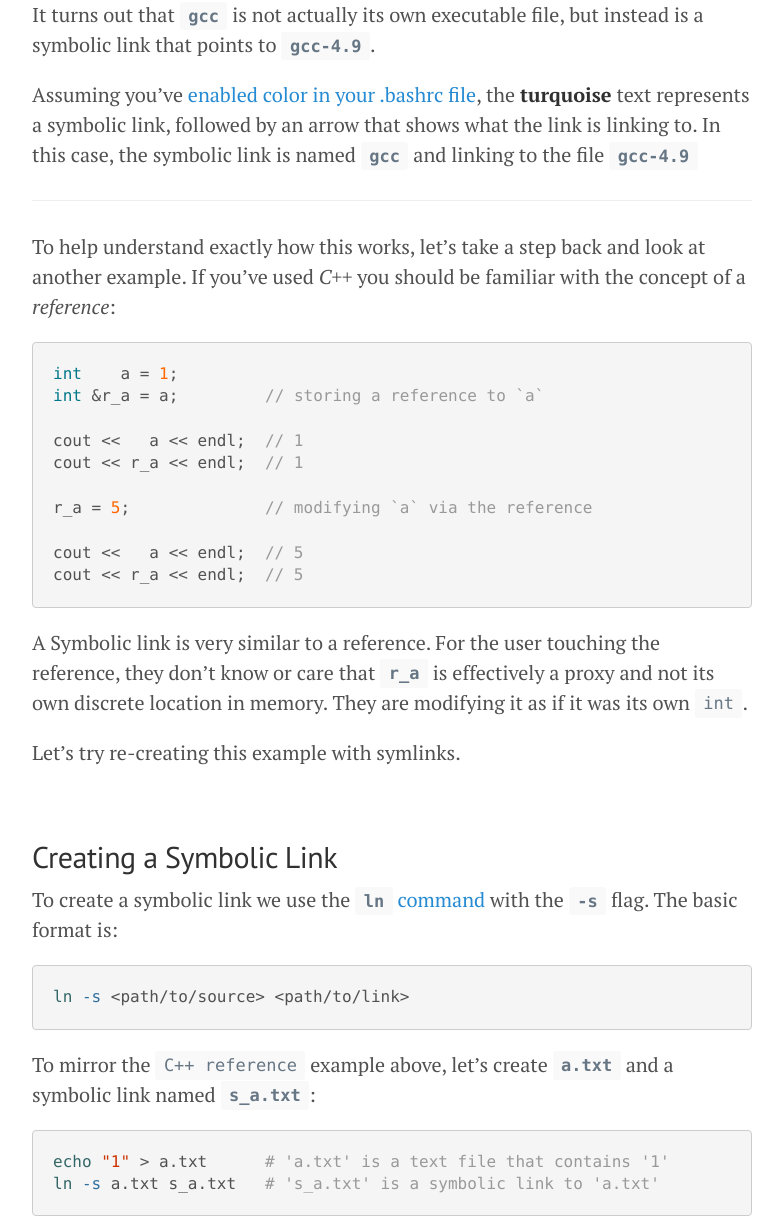
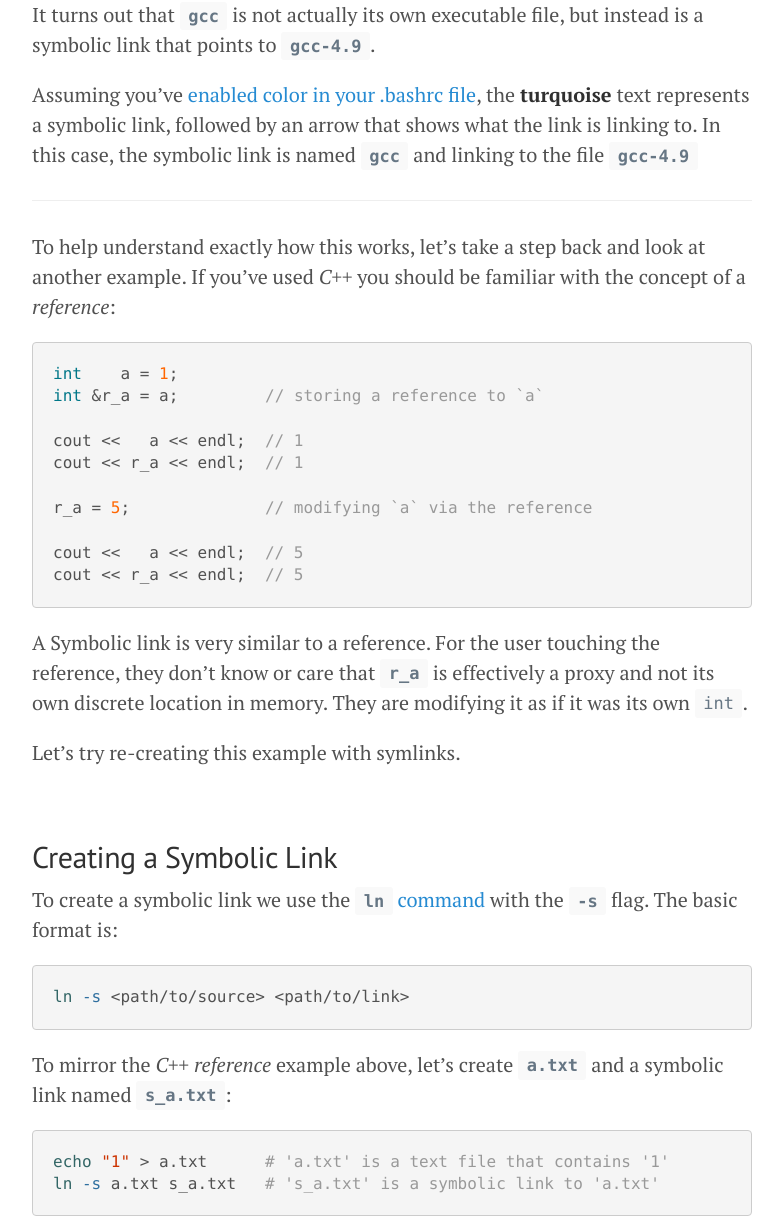
Before and after one commit to JohannesMP/com.johannesmp.blog, a Jekyll site: the page built from _posts/2017-02-19-understanding-symbolic-links.md, in a window 1280 px wide. Shown: the part 2528-3744 px from the top of the page, without its empty margins (248-1031 px from the left). Built offline with Jekyll 4.4.1, drawn with Linux system fonts in a browser that asks for light colours; nearby versions of some CDN libraries; comment, search, counter and statistics services are not loaded; grey boxes are pictures that could not be loaded.

````diff
--- a/_posts/2017-02-19-understanding-symbolic-links.md
+++ b/_posts/2017-02-19-understanding-symbolic-links.md
@@ -82,7 +82,7 @@ To create a symbolic link we use the [**`ln`** command](https://en.wikipedia.org
 ln -s <path/to/source> <path/to/link>
 ```
 
-To mirror the `C++ reference` example above, let's create **`a.txt`** and a symbolic link named **`s_a.txt`**:
+To mirror the *C++ reference* example above, let's create **`a.txt`** and a symbolic link named **`s_a.txt`**:
 
 ```bash
 echo "1" > a.txt      # 'a.txt' is a text file that contains '1'
````
